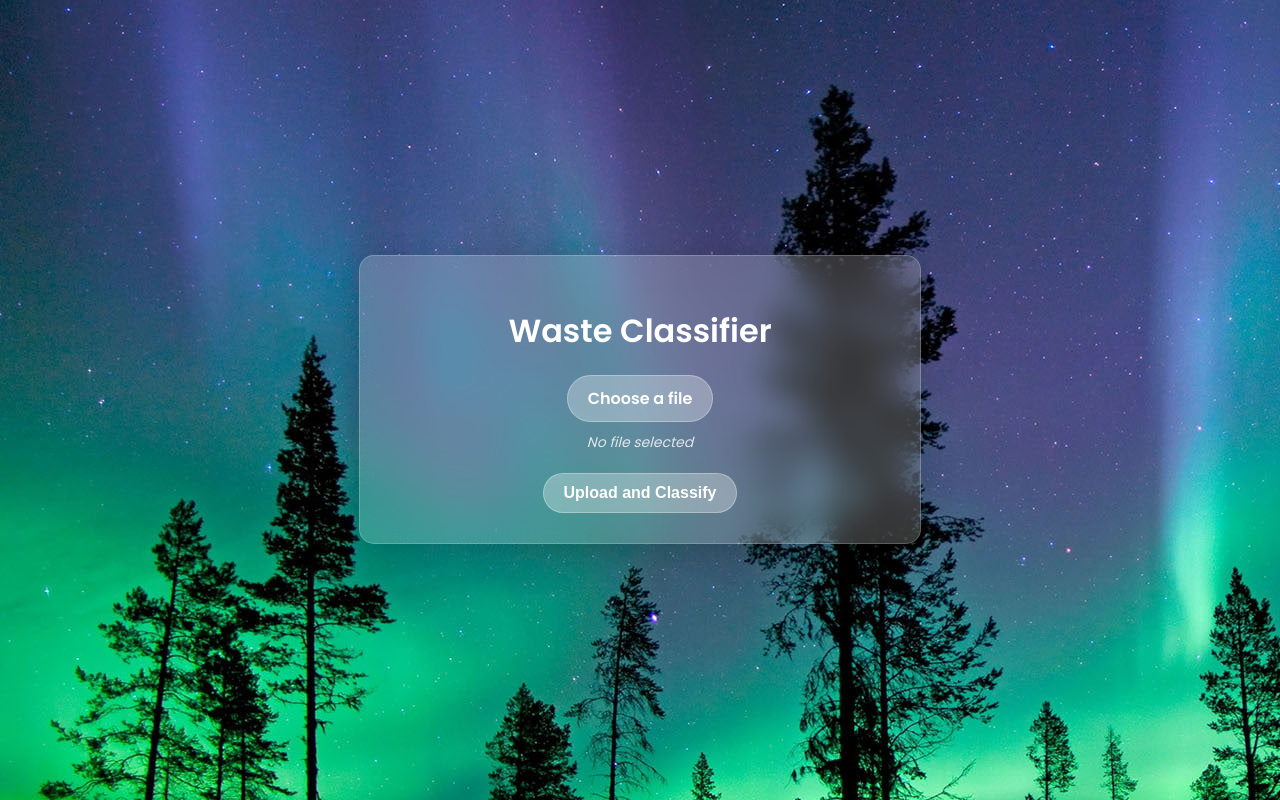
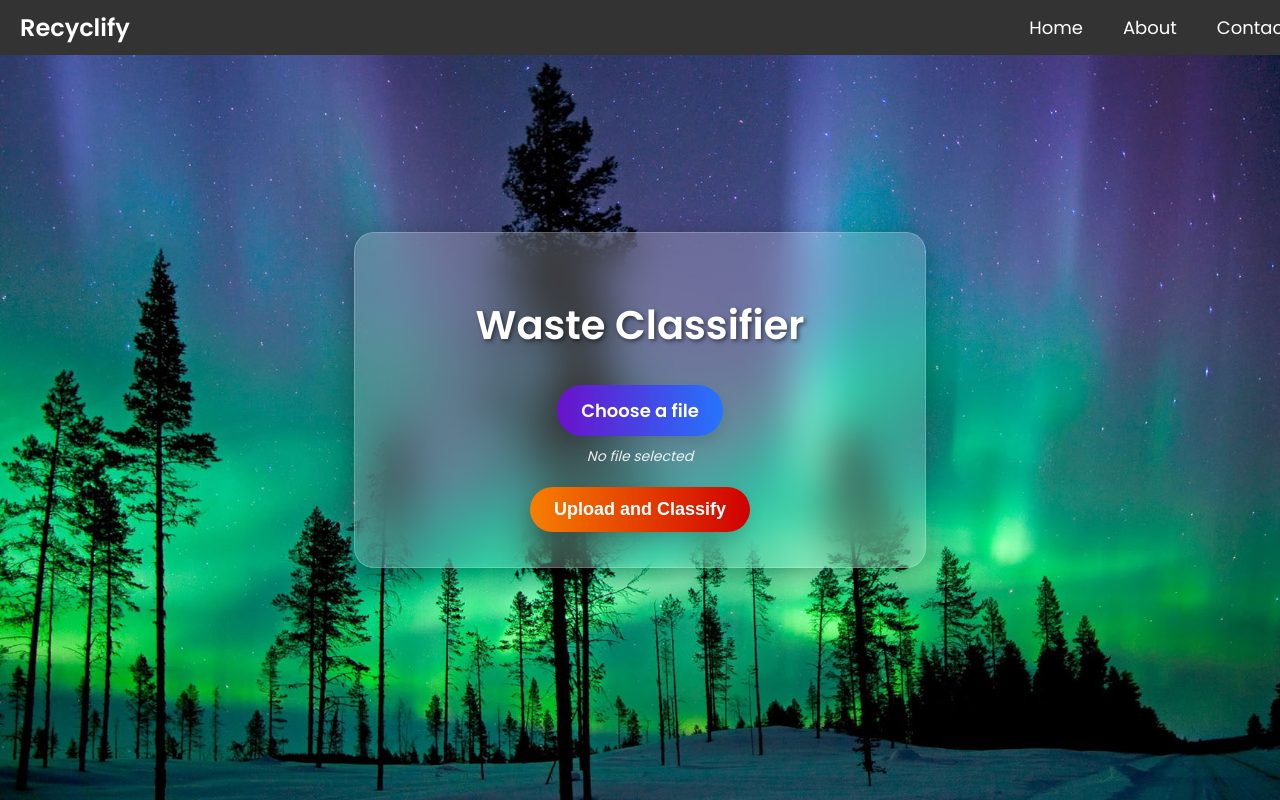
Before and after one commit to PritBlitz/Recyclify, a Flask app: page / in a window 1280 px wide. Run offline with Flask 3, Linux system fonts and the light colour scheme.

Commit message:
added basic frontend

```diff
--- /dev/null
+++ b/static/css/nav.css
@@ -0,0 +1,76 @@
+/* Navbar Styles */
+.navbar {
+  background-color: #333;
+  padding: 10px 0;
+  position: fixed;
+  width: 100%;
+  top: 0;
+  left: 0;
+  z-index: 1000;
+}
+
+.navbar-container {
+  display: flex;
+  justify-content: space-between;
+  align-items: center;
+  width: 100%;
+  max-width: 1600px;
+  margin: 0 auto;
+  padding: 0 20px;
+}
+
+.logo {
+  color: #ffffff;
+  font-size: 24px;
+  font-weight: 600;
+  text-decoration: none;
+}
+
+.navbar-links {
+  list-style: none;
+  display: flex;
+  margin: 0;
+}
+
+.navbar-links li {
+  margin-left: 20px;
+}
+
+.navbar-links a {
+  color: #ffffff;
+  text-decoration: none;
+  font-size: 18px;
+  font-weight: 400;
+  transition: all 0.3s ease;
+  padding: 5px 10px;
+  border-radius: 5px;
+}
+
+.navbar-links a:nth-child(1):hover {
+  color: #ff6347;
+  background-color: rgba(255, 99, 71, 0.2);
+}
+
+.navbar-links a:nth-child(2):hover {
+  color: #1e90ff;
+  background-color: rgba(30, 144, 255, 0.2);
+}
+
+.navbar-links a:nth-child(3):hover {
+  color: #32cd32;
+  background-color: rgba(50, 205, 50, 0.2);
+}
+
+.navbar-links a:nth-child(4):hover {
+  color: #ff4500;
+  background-color: rgba(255, 69, 0, 0.2);
+}
+
+.navbar-links a:nth-child(5):hover {
+  color: #8a2be2;
+  background-color: rgba(138, 43, 226, 0.2);
+}
+
+.navbar-links a:active {
+  transform: scale(1);
+}
--- /dev/null
+++ b/static/css/styles.css
@@ -0,0 +1,126 @@
+body {
+  font-family: "Poppins", sans-serif;
+  margin: 0;
+  padding: 0;
+  background: url("/static/bg.jpg") no-repeat center center fixed;
+  background-size: cover;
+  color: #ffffff;
+  height: 100vh;
+  display: flex;
+  justify-content: center;
+  align-items: center;
+  overflow-x: hidden;
+}
+
+.container {
+  backdrop-filter: blur(20px);
+  background: rgba(255, 255, 255, 0.2);
+  border-radius: 20px;
+  box-shadow: 0 8px 30px rgba(0, 0, 0, 0.3);
+  border: 1px solid rgba(255, 255, 255, 0.2);
+  text-align: center;
+  max-width: 500px;
+  width: 90%;
+  padding: 35px;
+  animation: fadeIn 1s ease-in-out;
+  color: #ffffff;
+}
+
+h1 {
+  font-size: 2.5rem;
+  margin-bottom: 20px;
+  color: #ffffff;
+  text-shadow: 2px 2px 4px rgba(0, 0, 0, 0.5);
+  font-weight: 700;
+}
+
+form {
+  margin-top: 30px;
+}
+
+input[type="file"] {
+  display: none;
+}
+
+.custom-file-upload {
+  display: inline-block;
+  padding: 12px 24px;
+  font-size: 18px;
+  font-weight: 600;
+  color: #fff;
+  background: linear-gradient(to right, #6a11cb, #2575fc);
+  border-radius: 25px;
+  cursor: pointer;
+  transition: all 0.3s ease;
+  border: none;
+  box-shadow: 0 8px 15px rgba(0, 0, 0, 0.1);
+}
+
+.custom-file-upload:hover {
+  background: linear-gradient(to right, #2575fc, #6a11cb);
+  transform: scale(1.05);
+}
+
+.file-name {
+  margin-top: 10px;
+  font-size: 14px;
+  color: rgba(255, 255, 255, 0.9);
+  font-style: italic;
+}
+
+button {
+  margin-top: 20px;
+  padding: 12px 24px;
+  font-size: 18px;
+  font-weight: 600;
+  color: #fff;
+  background: linear-gradient(to right, #f77f00, #d00000);
+  border-radius: 25px;
+  cursor: pointer;
+  transition: all 0.3s ease;
+  border: none;
+  box-shadow: 0 8px 15px rgba(0, 0, 0, 0.1);
+}
+
+button:hover {
+  background: linear-gradient(to right, #d00000, #f77f00);
+  transform: scale(1.05);
+}
+
+.result {
+  margin-top: 30px;
+  font-size: 20px;
+  font-weight: bold;
+  color: #fff;
+  text-shadow: 2px 2px 4px rgba(0, 0, 0, 0.5);
+}
+
+.image-preview img {
+  max-width: 100%;
+  margin-top: 25px;
+  border-radius: 15px;
+  box-shadow: 0 5px 15px rgba(0, 0, 0, 0.2);
+  animation: slideUp 1s ease;
+}
+
+@keyframes fadeIn {
+  from {
+    opacity: 0;
+    transform: scale(0.95);
+  }
+  to {
+    opacity: 1;
+    transform: scale(1);
+  }
+}
+
+@keyframes slideUp {
+  from {
+    opacity: 0;
+    transform: translateY(20px);
+  }
+  to {
+    opacity: 1;
+    transform: translateY(0);
+  }
+}
--- /dev/null
+++ b/static/js/script.js
@@ -0,0 +1,4 @@
+function showFileName(input) {
+  const fileName = input.files[0]?.name || "No file selected";
+  document.getElementById("file-name").textContent = fileName;
+}
--- a/templates/index.html
+++ b/templates/index.html
@@ -1,158 +1,55 @@
 <!DOCTYPE html>
 <html lang="en">
   <head>
-    <meta charset="UTF-8">
-    <meta name="viewport" content="width=device-width, initial-scale=1.0">
+    <meta charset="UTF-8" />
+    <meta name="viewport" content="width=device-width, initial-scale=1.0" />
     <title>Waste Classifier</title>
-    <link href="https://fonts.googleapis.com/css2?family=Poppins:wght@300;400;600&display=swap" rel="stylesheet">
-    <style>
-        body {
-            font-family: 'Poppins', sans-serif;
-            margin: 0;
-            padding: 0;
-            background: url('static/bg.jpg');
-            color: #ffffff;
-            height: 100vh;
-            overflow-x: hidden;
-            display: flex;
-            justify-content: center;
-            align-items: center;
-        }
-
-        .container {
-            backdrop-filter: blur(15px);
-            background: rgba(255, 255, 255, 0.2);
-            border-radius: 15px;
-            box-shadow: 0 8px 32px rgba(0, 0, 0, 0.2);
-            border: 1px solid rgba(255, 255, 255, 0.2);
-            text-align: center;
-            max-width: 500px;
-            width: 90%;
-            padding: 30px;
-            animation: fadeIn 1s ease-in-out;
-            color: #ffffff;
-        }
-
-        h1 {
-            font-size: 2rem;
-            margin-bottom: 20px;
-            color: #ffffff;
-        }
-
-        form {
-            margin-top: 20px;
-        }
-
-        input[type="file"] {
-            display: none;
-        }
-
-        .custom-file-upload {
-            display: inline-block;
-            padding: 10px 20px;
-            font-size: 16px;
-            font-weight: 600;
-            color: #ffffff;
-            background: rgba(255, 255, 255, 0.3);
-            border-radius: 25px;
-            cursor: pointer;
-            transition: background 0.3s ease, transform 0.2s ease;
-            border: 1px solid rgba(255, 255, 255, 0.3);
-        }
-
-        .custom-file-upload:hover {
-            background: rgba(255, 255, 255, 0.4);
-            transform: scale(1.05);
-        }
-
-        .file-name {
-            margin-top: 10px;
-            font-size: 14px;
-            color: rgba(255, 255, 255, 0.8);
-            font-style: italic;
-        }
-
-        button {
-            margin-top: 20px;
-            padding: 10px 20px;
-            font-size: 16px;
-            font-weight: 600;
-            color: #ffffff;
-            background: rgba(255, 255, 255, 0.3);
-            border: 1px solid rgba(255, 255, 255, 0.3);
-            border-radius: 25px;
-            cursor: pointer;
-            transition: background 0.3s ease, transform 0.2s ease;
-        }
-
-        button:hover {
-            background: rgba(255, 255, 255, 0.4);
-            transform: scale(1.05);
-        }
-
-        .result {
-            margin-top: 20px;
-            font-size: 18px;
-            font-weight: bold;
-            color: rgba(255, 255, 255, 0.9);
-        }
-
-        .image-preview img {
-            max-width: 100%;
-            margin-top: 20px;
-            border-radius: 10px;
-            box-shadow: 0 5px 15px rgba(0, 0, 0, 0.2);
-            animation: slideUp 1s ease;
-        }
-
-        @keyframes fadeIn {
-            from {
-                opacity: 0;
-                transform: scale(0.95);
-            }
-            to {
-                opacity: 1;
-                transform: scale(1);
-            }
-        }
-
-        @keyframes slideUp {
-            from {
-                opacity: 0;
-                transform: translateY(20px);
-            }
-            to {
-                opacity: 1;
-                transform: translateY(0);
-            }
-        }
-    </style>
+    <link
+      href="https://fonts.googleapis.com/css2?family=Poppins:wght@300;400;600&display=swap"
+      rel="stylesheet"
+    />
+    <link rel="stylesheet" href="static/css/styles.css" />
+    <link rel="stylesheet" href="static/css/nav.css" />
+    <link rel="stylesheet" href="static/css/footer.css" />
   </head>
   <body>
+    <!-- Navbar -->
+    <nav class="navbar">
+      <div class="navbar-container">
+        <a href="/" class="logo">Recyclify</a>
+        <ul class="navbar-links">
+          <li><a href="/">Home</a></li>
+          <li><a href="/about">About</a></li>
+          <li><a href="/contacts">Contact</a></li>
+        </ul>
+      </div>
+    </nav>
+
+    <!-- Main Content -->
     <div class="container">
       <h1>Waste Classifier</h1>
       <form method="POST" enctype="multipart/form-data">
-            <label for="file" class="custom-file-upload">
-                Choose a file
-            </label>
-            <input id="file" type="file" name="file" accept="image/*" required onchange="showFileName(this)">
+        <label for="file" class="custom-file-upload"> Choose a file </label>
+        <input
+          id="file"
+          type="file"
+          name="file"
+          accept="image/*"
+          required
+          onchange="showFileName(this)"
+        />
         <div class="file-name" id="file-name">No file selected</div>
         <button type="submit">Upload and Classify</button>
       </form>
       {% if result %}
       <div class="result">{{ result }}</div>
-        {% endif %}
-        {% if image_path %}
+      {% endif %} {% if image_path %}
       <div class="image-preview">
-            <img src="{{ image_path }}" alt="Uploaded Image">
+        <img src="{{ image_path }}" alt="Uploaded Image" />
       </div>
       {% endif %}
     </div>
-    <script>
-        function showFileName(input) {
-            const fileName = input.files[0]?.name || "No file selected";
-            document.getElementById('file-name').textContent = fileName;
-        }
-    </script>
+
+    <script src="static/js/script.js"></script>
   </body>
 </html>
```
Also changed, not shown: 1 other file. Lines whose indentation alone changed are shown as unchanged.
